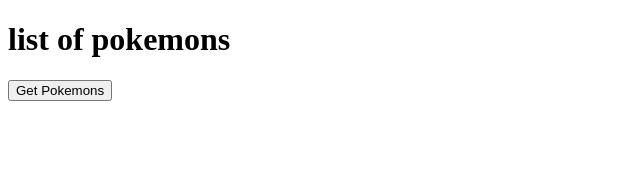
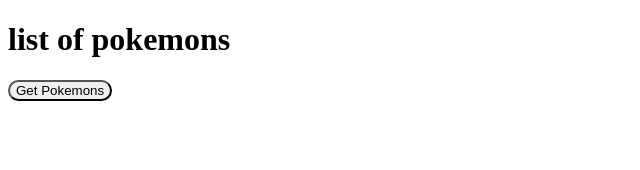
Before and after one commit to alfredomtzg/reduxtest, a React (Create React App) app: page / in a window 1280 px wide. Shown: the top 170 px of the page, without its empty margins (0-640 px from the left). Built offline with nearby package versions, Linux system fonts and the light colour scheme.

Commit message:
Style success

```diff
--- a/src/components/Pokemons/index.jsx
+++ b/src/components/Pokemons/index.jsx
@@ -1,7 +1,7 @@
 import React from "react";
 import { useDispatch, useSelector } from "react-redux";
 import { getPokemonAction } from "../../redux/pokeDuck";
-
+import {Button } from './style'
 export const Pokemons = () => {
   const dispatch = useDispatch();
   const pokemons = useSelector(store => store.pokemones.array)
@@ -10,7 +10,7 @@
   return (
     <>
       <h1>list of pokemons</h1>
-      <button onClick={()=> dispatch(getPokemonAction())} >Get Pokemons</button>
+      <Button onClick={()=> dispatch(getPokemonAction())} >Get Pokemons</Button>
       <ul>
         {
           pokemons.map(item => (
--- a/src/components/Pokemons/style.js
+++ b/src/components/Pokemons/style.js
@@ -1,5 +1,5 @@
 import style from 'styled-components'
 
-const Button = style.button`
+export const Button = style.button`
 border-radius: 16px;
 `
```
